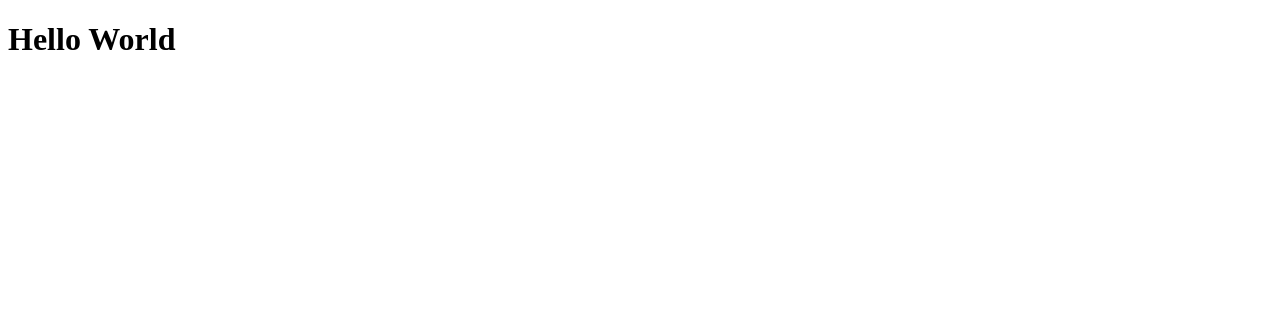
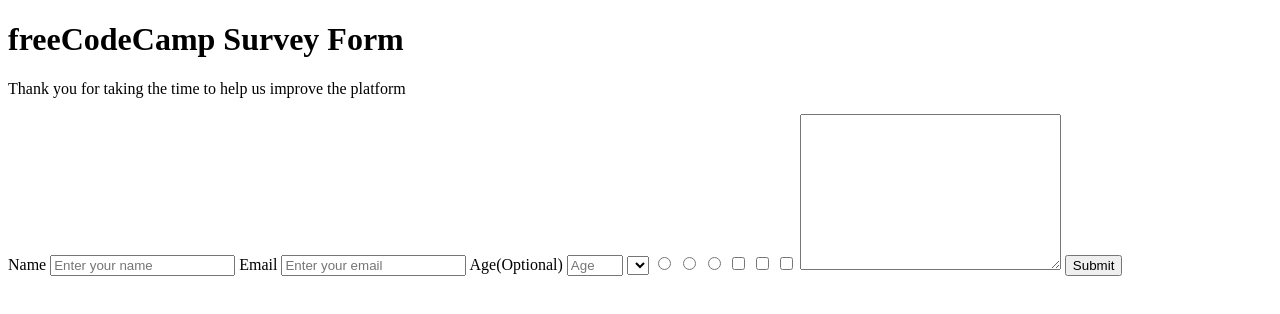
Before and after one commit to hmunish/microverse-code-review, a plain HTML site: page index.html in a window 1280 px wide. Drawn offline with Linux system fonts and the light colour scheme.

Commit message:
added html for form

```diff
--- a/index.html
+++ b/index.html
@@ -1,12 +1,55 @@
 <!DOCTYPE html>
 <html lang="en">
-<head>
+  <head>
     <meta charset="UTF-8">
-    <meta http-equiv="X-UA-Compatible" content="IE=edge">
-    <meta name="viewport" content="width=device-width, initial-scale=1.0">
-    <title>Document</title>
-</head>
-<body>
-    <h1>Hello World</h1>
-</body>
+    <title>Fork Me! FCC: Test Suite Template</title>
+    <link rel="stylesheet" href="css/style.css">
+  </head>
+
+  <body>
+
+    <h1 id="title">freeCodeCamp Survey Form</h1>
+    <p id="description">Thank you for taking the time to help us improve the platform</p>
+    <form action="" id="survey-form">
+      <label for="name" id="name-label">Name</label>
+      <input type="text" id="name" placeholder="Enter your name" required>
+      <label for="email" id="email-label">Email</label>
+      <input type="email" id="email" placeholder="Enter your email" required>
+      <label for="number" id="number-label">Age(Optional)</label>
+      <input type="number" id="number" min="1" max="10" placeholder="Age">
+      <select name="" id="dropdown" placeholder="Select one row">
+        <option value="Student"></option>
+        <option value="Full-time Job"></option>
+
+      </select>
+      <input type="radio" value="Definitely" name="Definitely">
+      <input type="radio" value="Maybe" name="Definitely">
+      <input type="radio" value="Not Sure" name="Definitely">
+
+      <input type="checkbox" value="Front-end Projects">
+      <input type="checkbox" value="Back-end Projects">
+      <input type="checkbox" value="Data Visualisation">
+
+      <textarea name="" id="" cols="30" rows="10">
+
+      </textarea>
+
+      <input type="submit" id="submit" >
+    </form>
+    <script src="https://cdn.freecodecamp.org/testable-projects-fcc/v1/bundle.js"></script>
+
+    <!--
+
+    Hello Camper!
+
+    For now, the test suite only works in Chrome!
+    Please read the README below in the JS Editor before beginning.
+    Feel free to delete this message once you have read it.
+    Good luck and Happy Coding!
+
+    - The freeCodeCamp Team
+
+    -->
+    <script  src="js/index.js"></script>
+  </body>
 </html>
```
